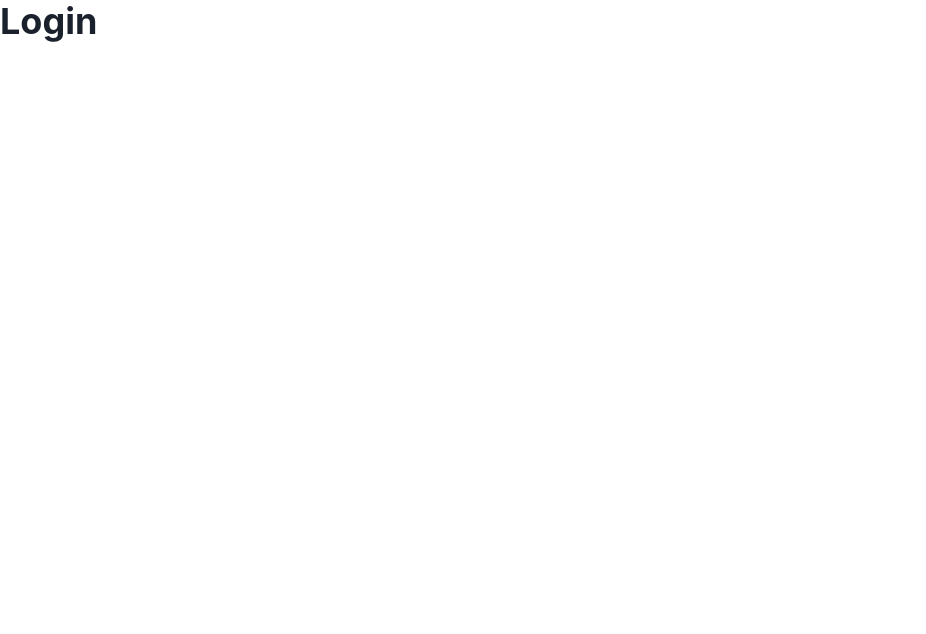
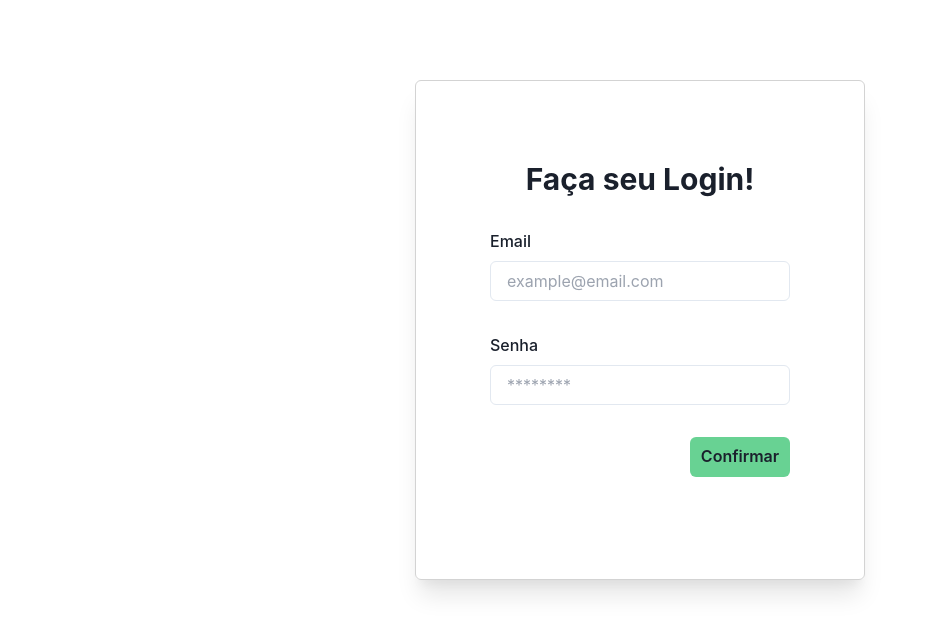
Before and after one commit to JeffersonAlves7/erica-webapp, a React (Vite) app: page / in a window 1280 px wide. Shown: the top 634 px of the page, without its empty margins (0-926 px from the left). Built offline with nearby package versions, Linux system fonts and the light colour scheme.

Commit message:
feat: create login page with login form

```diff
--- a/src/pages/login.tsx
+++ b/src/pages/login.tsx
@@ -1,7 +1,96 @@
-import { Heading } from "@chakra-ui/react";
+import {
+  Alert,
+  AlertTitle,
+  Box,
+  Button,
+  FormControl,
+  FormLabel,
+  Heading,
+  Input,
+  Stack
+} from "@chakra-ui/react";
+import { useRef, useState } from "react";
 
-export function Login(){
-    return (
-        <Heading>Login</Heading>
-    )
+export function Login() {
+  const [error, setError] = useState<string>("");
+  const emailRef = useRef<HTMLInputElement>(null);
+  const passRef = useRef<HTMLInputElement>(null);
+
+  function handleSubmit(e: React.FormEvent) {
+    e.preventDefault();
+
+    const emailValue = emailRef.current?.value;
+    const passValue = passRef.current?.value;
+
+    if (!emailValue || !passValue) {
+      setError("Email e senha precisam ser preenchidos!");
+      return;
+    }
+
+    console.log({
+      emailValue,
+      passValue
+    });
+
+    return;
+  }
+
+  return (
+    <form onSubmit={handleSubmit}>
+      <Box
+        marginX={"auto"}
+        marginTop={"10vh"}
+        shadow={"xl"}
+        paddingTop={"5rem"}
+        borderRadius={6}
+        w={450}
+        h={500}
+        border={"1px"}
+        borderColor={"#D3D3D3"}
+      >
+        <Stack
+          direction={"column"}
+          align={"center"}
+          justify={"center"}
+          gap={"2rem"}
+        >
+          <Heading size={"lg"}>Faça seu Login!</Heading>
+          <FormControl w={300}>
+            <FormLabel>Email</FormLabel>
+            <Input
+              type="email"
+              placeholder="example@email.com"
+              ref={emailRef}
+              required
+            />
+          </FormControl>
+          <FormControl w={300}>
+            <FormLabel>Senha</FormLabel>
+            <Input
+              type="password"
+              placeholder="********"
+              ref={passRef}
+              required
+            />
+          </FormControl>
+          <Stack w={300} align={"flex-end"}>
+            <Button
+              backgroundColor={"#68D293"}
+              _hover={{ backgroundColor: "#7BF9AD" }}
+              size={"md"}
+              w={100}
+              type="submit"
+            >
+              Confirmar
+            </Button>
+          </Stack>
+          {error ?? (
+            <Alert status="error" w={300}>
+              <AlertTitle>{error}</AlertTitle>
+            </Alert>
+          )}
+        </Stack>
+      </Box>
+    </form>
+  );
 }
```
